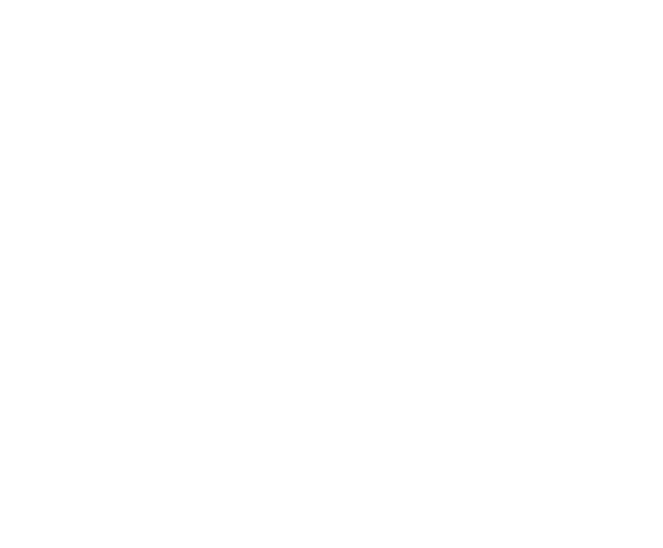
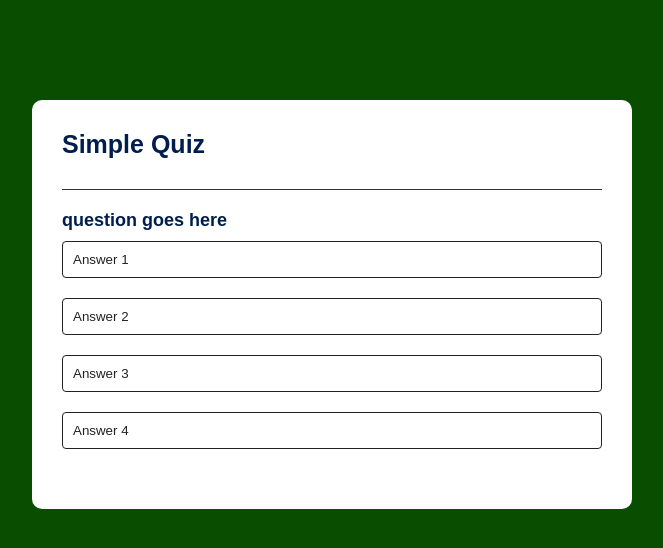
Before and after one commit to mamartam/QuizeApp, a plain HTML site: page index.html in a window 1280 px wide. Shown: the whole page, without its empty margins (308-971 px from the left). Drawn offline with Linux system fonts and the light colour scheme.

Commit message:
added form container where the questions will appear; also added styles for that

```diff
--- a/index.html
+++ b/index.html
@@ -1,13 +1,33 @@
 <!DOCTYPE html>
 <html lang="en">
+
 <head>
     <meta charset="UTF-8">
     <meta name="viewport" content="width=device-width, initial-scale=1.0">
     <link rel="stylesheet" href="style.css">
-    <title>Quize App</title>
+    <title>Quiz App</title>
 </head>
+
 <body>
+    <div class="app">
+        <h1>Simple Quiz</h1>
+        <div class="quiz">
+            <h2 id="question">question goes here</h2>
+            <div id="answer-buttons">
+                <button class="btn">Answer 1</button>
+                <button class="btn">Answer 2</button>
+                <button class="btn">Answer 3</button>
+                <button class="btn">Answer 4</button>
+            </div>
+            <button id="nextBtn">Next</button>
+
+        </div>
+
+    </div>
+
+
 
     <script src="script.js"></script>
 </body>
+
 </html>
--- a/style.css
+++ b/style.css
@@ -0,0 +1,64 @@
+*{
+    margin: 0;
+    padding: 0;
+    font-family: "Poppins", sans-serif;
+    box-sizing: border-box;
+}
+body{
+    background-color: #094d00;
+
+}
+.app{
+    background-color: white;
+    width: 90%;
+    max-width: 600px;
+    margin: 100px auto 0;
+    border-radius: 10px;
+    padding: 30px;
+}
+.app h1{
+    font-size: 25px;
+    color: #001e4d;
+    font-weight: 600;
+    border-bottom: 1px solid #333;
+    padding-bottom: 30px;
+
+}
+.quiz{
+    padding: 20px 0;
+}
+.quiz h2{
+    font-size: 18px;
+    color: #001e4d;
+    font-weight: 600;
+}
+.btn{
+    background-color: white;
+    color: #222;
+    font-weight: 500;
+    width: 100%;
+    border: 1px solid currentColor;
+    padding: 10px;
+    margin: 10px 0;
+    text-align: left;
+    border-radius: 4px;
+    cursor: pointer;
+    transition: 0.3s;
+}
+.btn:hover{
+    background-color: #222;
+    color: #fff;
+
+}
+#nextBtn{
+    background-color: #094d00;
+    color: #fff;
+    font-weight: 500;
+    width: 150px;
+    border: 0;
+    padding: 10px;
+    margin: 20px auto 0;
+    border-radius: 4px;
+    cursor: pointer;
+    display: none;
+}
```
